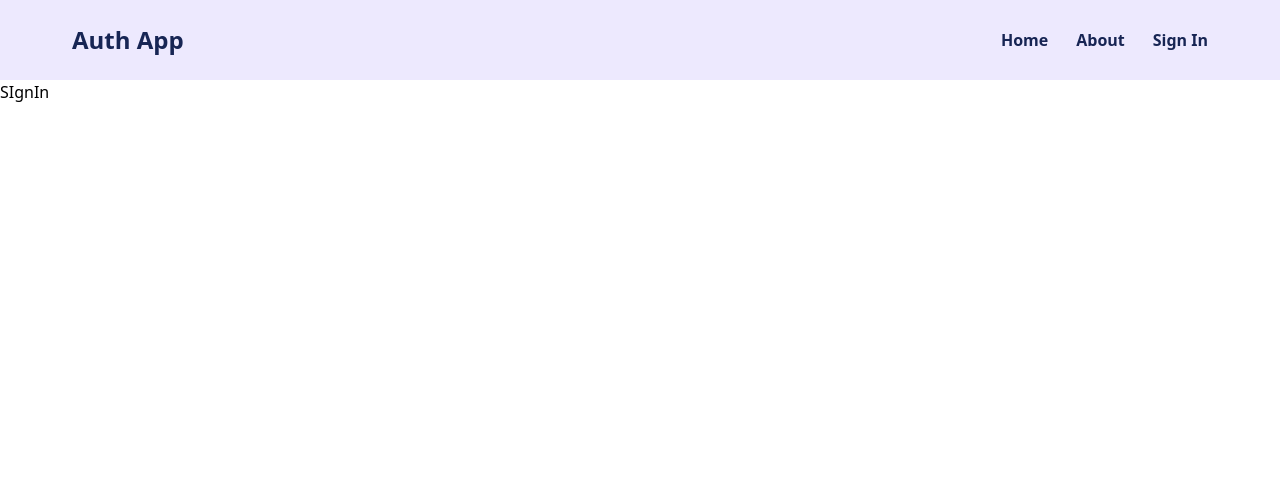
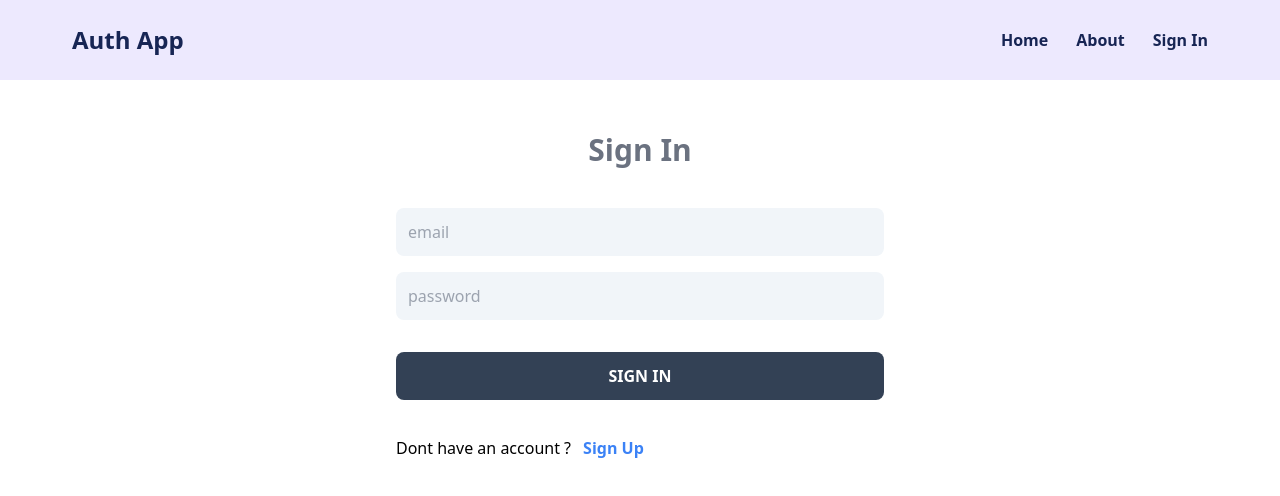
Before and after one commit to BhupeshChaudhari/auth-mern, a React (Vite) app in the folder client/: page /signin in a window 1280 px wide. Shown: the top 496 px of the page. Built offline with nearby package versions, Linux system fonts and the light colour scheme.

Commit message:
signin functionality completed

```diff
--- a/client/src/pages/SignIn.jsx
+++ b/client/src/pages/SignIn.jsx
@@ -1,7 +1,88 @@
 import React from "react";
+import { useState } from "react";
+import { Link, useNavigate } from "react-router-dom";
 
 const SignIn = () => {
-  return <div>SIgnIn</div>;
+  const [formData, setFormData] = useState({});
+  const [error, setError] = useState(false);
+  const [loading, setLoading] = useState(false);
+  const navigate = useNavigate();
+
+  const handleChange = (e) => {
+    setFormData({ ...formData, [e.target.id]: e.target.value });
+  };
+
+  const handleSubmit = async (e) => {
+    e.preventDefault();
+    try {
+      setLoading(true);
+      setError(false);
+
+      const res = await fetch("/api/auth/signin", {
+        method: "POST",
+        headers: {
+          "Content-Type": "application/json",
+        },
+        body: JSON.stringify(formData),
+      });
+      const data = await res.json();
+
+      setLoading(false);
+      if (data.error) {
+        setError(true);
+        return;
+      }
+
+      alert("User login Successfully");
+      navigate("/");
+    } catch (error) {
+      setLoading(false);
+      setError(true);
+    }
+  };
+
+  // console.log(formData);
+
+  return (
+    <div className="p-3 max-w-lg mx-auto">
+      <h1 className="text-3xl text-gray-500 text-center font-extrabold font-bold my-10">
+        Sign In
+      </h1>
+      <form onSubmit={handleSubmit} className="flex flex-col gap-4" action="">
+        <input
+          type="email"
+          placeholder="email"
+          id="email"
+          className="bg-slate-100 p-3 rounded-lg"
+          onChange={handleChange}
+        />
+        <input
+          type="password"
+          placeholder="password"
+          id="password"
+          className="bg-slate-100 p-3 rounded-lg"
+          onChange={handleChange}
+        />
+
+        <button
+          disabled={loading}
+          className="bg-slate-700 mt-4 p-3 text-white font-semibold rounded-lg uppercase hover:opacity-95 disabled:opacity-80"
+        >
+          {loading ? "Loading..." : "Sign In"}
+        </button>
+
+        <div className="flex gap-3 mt-5">
+          <p>Dont have an account ?</p>
+          <Link to="/signup">
+            <span className="text-blue-500 font-semibold">Sign Up</span>
+          </Link>
+        </div>
+        <p className="text-red-700 font-semibold pt-2 mt-1">
+          {error && "Something Went Wrong !"}
+        </p>
+      </form>
+    </div>
+  );
 };
 
 export default SignIn;
--- a/client/src/pages/SignUp.jsx
+++ b/client/src/pages/SignUp.jsx
@@ -1,11 +1,12 @@
 import React from "react";
 import { useState } from "react";
-import { Link } from "react-router-dom";
+import { Link, useNavigate } from "react-router-dom";
 
 const SignUp = () => {
   const [formData, setFormData] = useState({});
   const [error, setError] = useState(false);
   const [loading, setLoading] = useState(false);
+  const navigate = useNavigate();
 
   const handleChange = (e) => {
     setFormData({ ...formData, [e.target.id]: e.target.value });
@@ -34,6 +35,7 @@
       }
 
       alert("User Created Successfully");
+      navigate("/signin");
     } catch (error) {
       setLoading(false);
       setError(true);
```
Also changed, not shown: 1 other file (tests, documents, lock files or other folders).
